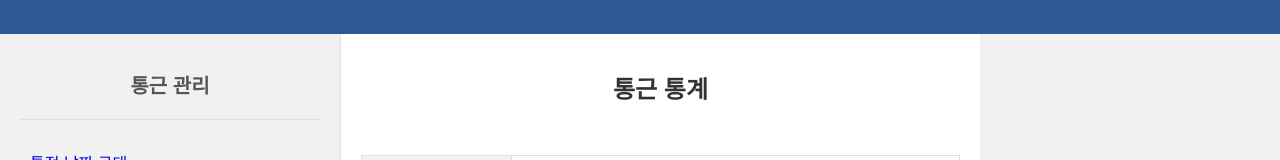
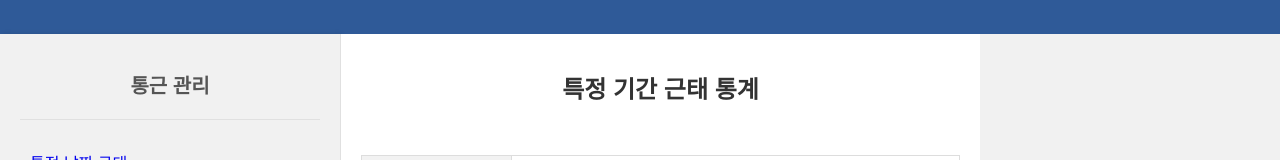
Before and after one commit to mmp-intern/beacon-client, a React (Create React App) app: page /statistics in a window 1280 px wide. Shown: the part 151-311 px from the top of the page. Built offline with nearby package versions, Linux system fonts and the light colour scheme; no server answers.

Commit message:
feat: 근태 통계 조회 페이지 소제목 수정

```diff
--- a/src/pages/commuteStatistics/Statistics.js
+++ b/src/pages/commuteStatistics/Statistics.js
@@ -103,7 +103,7 @@ const Statistics = () => {
 
     const mainContent = (
         <div>
-            <Title>통근 통계</Title>
+            <Title>특정 기간 근태 통계</Title>
             <SearchBarWithPeriod
                 searchBy={searchBy}
                 setSearchBy={setSearchBy}
```
